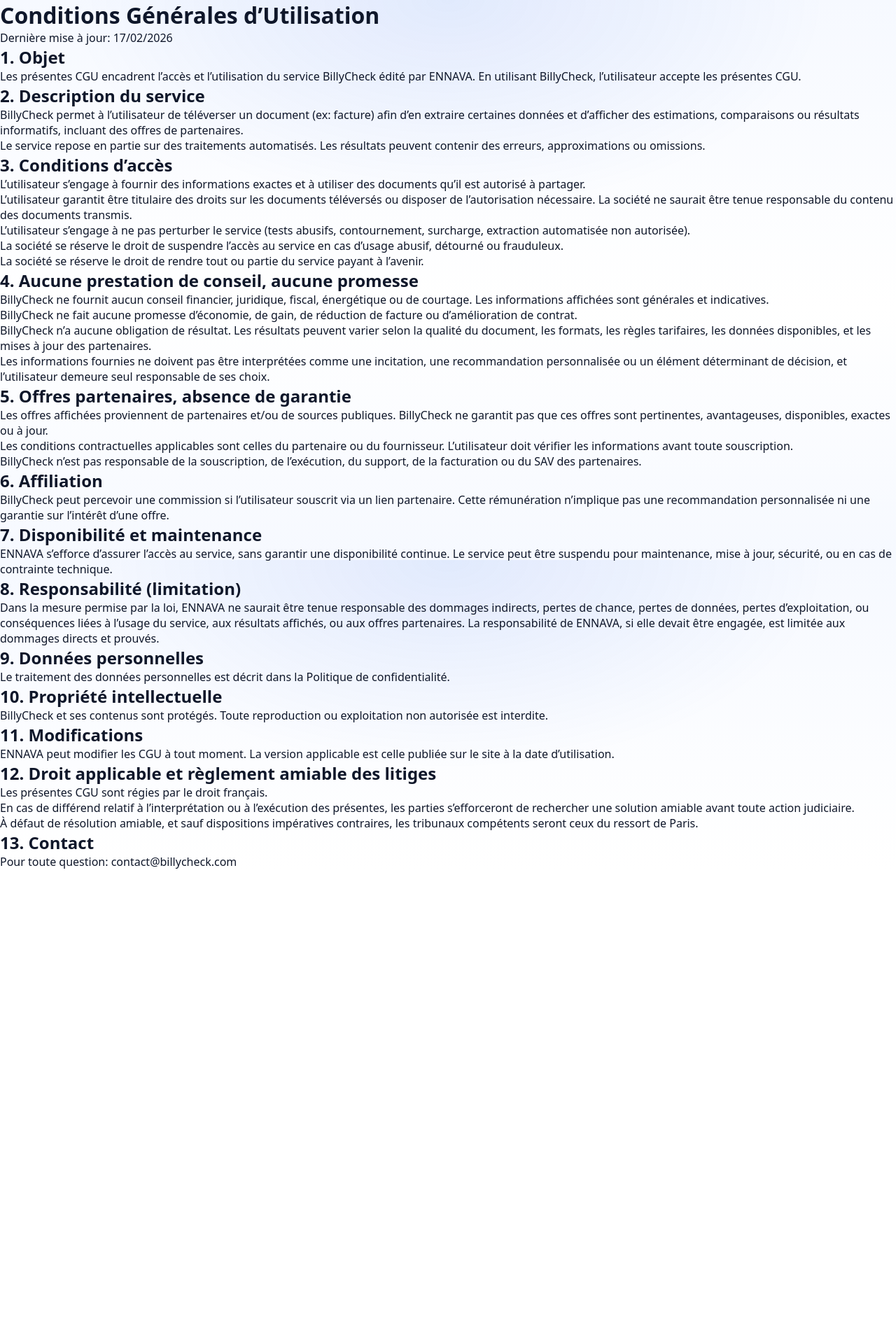
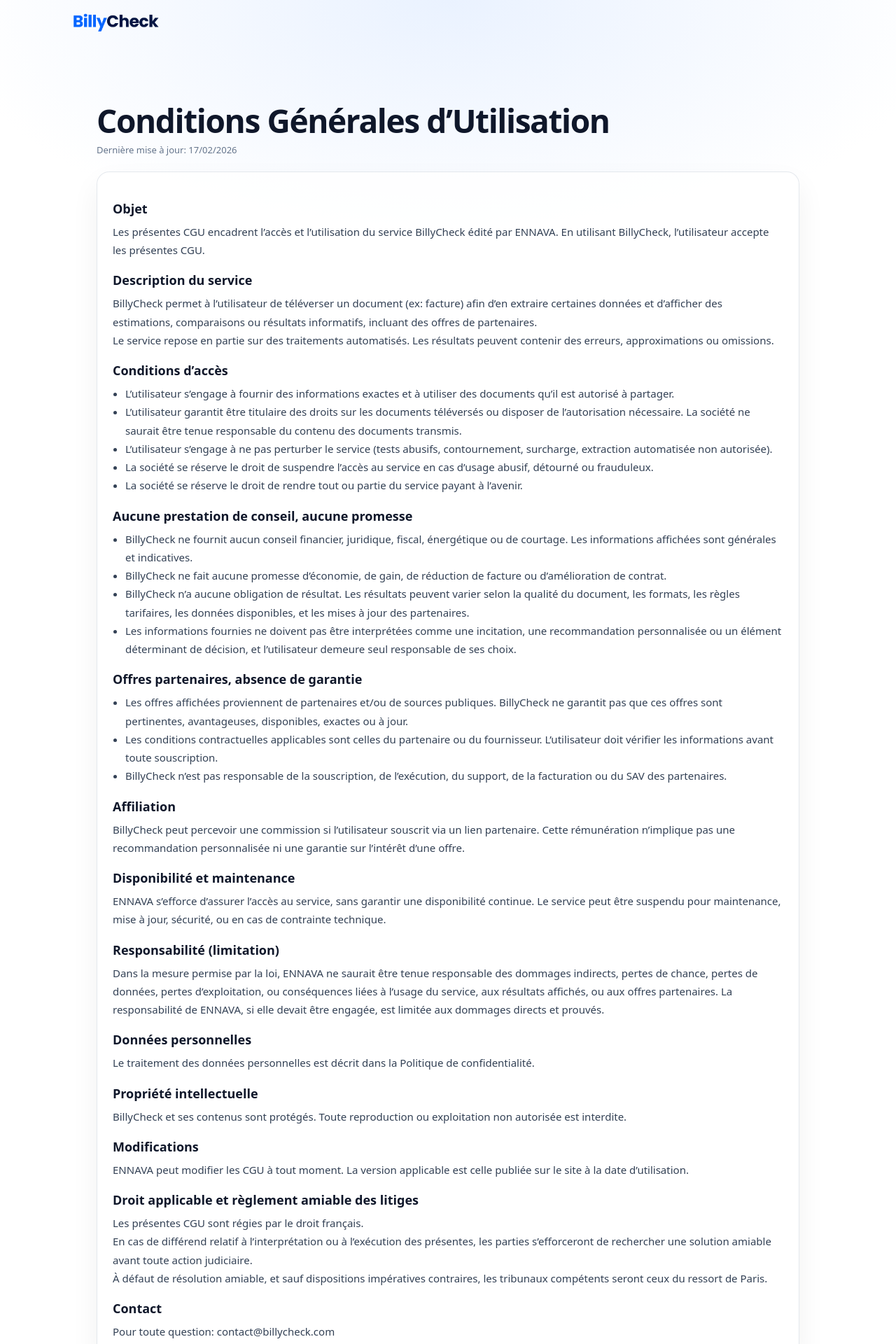
Before and after one commit to jeremieoyabun/billycheck-comingsoon, a Next.js app: page /cgu in a window 1280 px wide. Shown: the top 1920 px of the page at 70% size. Before the commit the page ends 1242 px from the top, so only its background shows below. Built offline with nearby package versions, Linux system fonts and the light colour scheme.

Commit message:
Update legal pages (CGU + privacy)

```diff
--- a/src/app/cgu/page.tsx
+++ b/src/app/cgu/page.tsx
@@ -1,3 +1,4 @@
+import LegalPage from "../components/LegalPage";
 import Link from "next/link";
 
 export const metadata = {
@@ -15,30 +16,30 @@
   const CONTACT_EMAIL = "contact@billycheck.com";
 
   return (
-    <main className="mx-auto max-w-3xl px-6 py-12">
-      <h1 className="text-3xl font-extrabold tracking-tight text-slate-900">
-        Conditions Générales d’Utilisation
-      </h1>
-      <p className="mt-2 text-sm text-slate-600">Dernière mise à jour: 17/02/2026</p>
-
-      <H>1. Objet</H>
-      <p className="mt-3 text-sm leading-6 text-slate-700">
+    <LegalPage title="Conditions Générales d’Utilisation" updatedAt="17/02/2026">
+      <section className="space-y-5">
+        <h2 className="text-xl font-bold text-slate-900">Objet</h2>
+        <p className="text-sm leading-6 text-slate-700">
           Les présentes CGU encadrent l’accès et l’utilisation du service {SERVICE} édité par {COMPANY}.
           En utilisant {SERVICE}, l’utilisateur accepte les présentes CGU.
         </p>
+      </section>
 
-      <H>2. Description du service</H>
-      <p className="mt-3 text-sm leading-6 text-slate-700">
+      <section className="space-y-5">
+        <h2 className="text-xl font-bold text-slate-900">Description du service</h2>
+        <p className="text-sm leading-6 text-slate-700">
           {SERVICE} permet à l’utilisateur de téléverser un document (ex: facture) afin d’en extraire certaines données
           et d’afficher des estimations, comparaisons ou résultats informatifs, incluant des offres de partenaires.
         </p>
-      <p className="mt-3 text-sm leading-6 text-slate-700">
+        <p className="text-sm leading-6 text-slate-700">
           Le service repose en partie sur des traitements automatisés. Les résultats peuvent contenir des erreurs,
           approximations ou omissions.
         </p>
+      </section>
 
-      <H>3. Conditions d’accès</H>
-      <ul className="mt-3 list-disc pl-5 text-sm leading-6 text-slate-700 space-y-2">
+      <section className="space-y-5">
+        <h2 className="text-xl font-bold text-slate-900">Conditions d’accès</h2>
+        <ul className="list-disc pl-5 text-sm leading-6 text-slate-700 space-y-2">
           <li>
             L’utilisateur s’engage à fournir des informations exactes et à utiliser des documents qu’il est autorisé à partager.
           </li>
@@ -56,9 +57,11 @@
             La société se réserve le droit de rendre tout ou partie du service payant à l’avenir.
           </li>
         </ul>
+      </section>
 
-      <H>4. Aucune prestation de conseil, aucune promesse</H>
-      <ul className="mt-3 list-disc pl-5 text-sm leading-6 text-slate-700 space-y-2">
+      <section className="space-y-5">
+        <h2 className="text-xl font-bold text-slate-900">Aucune prestation de conseil, aucune promesse</h2>
+        <ul className="list-disc pl-5 text-sm leading-6 text-slate-700 space-y-2">
           <li>
             {SERVICE} ne fournit aucun conseil financier, juridique, fiscal, énergétique ou de courtage. Les informations affichées
             sont générales et indicatives.
@@ -75,9 +78,11 @@
             ou un élément déterminant de décision, et l’utilisateur demeure seul responsable de ses choix.
           </li>
         </ul>
+      </section>
 
-      <H>5. Offres partenaires, absence de garantie</H>
-      <ul className="mt-3 list-disc pl-5 text-sm leading-6 text-slate-700 space-y-2">
+      <section className="space-y-5">
+        <h2 className="text-xl font-bold text-slate-900">Offres partenaires, absence de garantie</h2>
+        <ul className="list-disc pl-5 text-sm leading-6 text-slate-700 space-y-2">
           <li>
             Les offres affichées proviennent de partenaires et/ou de sources publiques. {SERVICE} ne garantit pas que ces offres
             sont pertinentes, avantageuses, disponibles, exactes ou à jour.
@@ -90,65 +95,82 @@
             {SERVICE} n’est pas responsable de la souscription, de l’exécution, du support, de la facturation ou du SAV des partenaires.
           </li>
         </ul>
+      </section>
 
-      <H>6. Affiliation</H>
-      <p className="mt-3 text-sm leading-6 text-slate-700">
+      <section className="space-y-5">
+        <h2 className="text-xl font-bold text-slate-900">Affiliation</h2>
+        <p className="text-sm leading-6 text-slate-700">
           {SERVICE} peut percevoir une commission si l’utilisateur souscrit via un lien partenaire. Cette rémunération n’implique
           pas une recommandation personnalisée ni une garantie sur l’intérêt d’une offre.
         </p>
+      </section>
 
-      <H>7. Disponibilité et maintenance</H>
-      <p className="mt-3 text-sm leading-6 text-slate-700">
+      <section className="space-y-5">
+        <h2 className="text-xl font-bold text-slate-900">Disponibilité et maintenance</h2>
+        <p className="text-sm leading-6 text-slate-700">
           {COMPANY} s’efforce d’assurer l’accès au service, sans garantir une disponibilité continue. Le service peut être suspendu
           pour maintenance, mise à jour, sécurité, ou en cas de contrainte technique.
         </p>
+      </section>
 
-      <H>8. Responsabilité (limitation)</H>
-      <p className="mt-3 text-sm leading-6 text-slate-700">
+      <section className="space-y-5">
+        <h2 className="text-xl font-bold text-slate-900">Responsabilité (limitation)</h2>
+        <p className="text-sm leading-6 text-slate-700">
           Dans la mesure permise par la loi, {COMPANY} ne saurait être tenue responsable des dommages indirects, pertes de chance,
           pertes de données, pertes d’exploitation, ou conséquences liées à l’usage du service, aux résultats affichés,
           ou aux offres partenaires. La responsabilité de {COMPANY}, si elle devait être engagée, est limitée aux dommages directs
           et prouvés.
         </p>
+      </section>
 
-      <H>9. Données personnelles</H>
-      <p className="mt-3 text-sm leading-6 text-slate-700">
+      <section className="space-y-5">
+        <h2 className="text-xl font-bold text-slate-900">Données personnelles</h2>
+        <p className="text-sm leading-6 text-slate-700">
           Le traitement des données personnelles est décrit dans la{" "}
           <Link className="underline" href="/politique-de-confidentialite">
             Politique de confidentialité
           </Link>
           .
         </p>
+      </section>
 
-      <H>10. Propriété intellectuelle</H>
-      <p className="mt-3 text-sm leading-6 text-slate-700">
+      <section className="space-y-5">
+        <h2 className="text-xl font-bold text-slate-900">Propriété intellectuelle</h2>
+        <p className="text-sm leading-6 text-slate-700">
           {SERVICE} et ses contenus sont protégés. Toute reproduction ou exploitation non autorisée est interdite.
         </p>
+      </section>
 
-      <H>11. Modifications</H>
-      <p className="mt-3 text-sm leading-6 text-slate-700">
+      <section className="space-y-5">
+        <h2 className="text-xl font-bold text-slate-900">Modifications</h2>
+        <p className="text-sm leading-6 text-slate-700">
           {COMPANY} peut modifier les CGU à tout moment. La version applicable est celle publiée sur le site à la date d’utilisation.
         </p>
+      </section>
 
-      <H>12. Droit applicable et règlement amiable des litiges</H>
-      <p className="mt-3 text-sm leading-6 text-slate-700">
+      <section className="space-y-5">
+        <h2 className="text-xl font-bold text-slate-900">Droit applicable et règlement amiable des litiges</h2>
+        <p className="text-sm leading-6 text-slate-700">
           Les présentes CGU sont régies par le droit français.
         </p>
-      <p className="mt-3 text-sm leading-6 text-slate-700">
+        <p className="text-sm leading-6 text-slate-700">
           En cas de différend relatif à l’interprétation ou à l’exécution des présentes, les parties s’efforceront de rechercher
           une solution amiable avant toute action judiciaire.
         </p>
-      <p className="mt-3 text-sm leading-6 text-slate-700">
+        <p className="text-sm leading-6 text-slate-700">
           À défaut de résolution amiable, et sauf dispositions impératives contraires, les tribunaux compétents seront ceux du ressort de Paris.
         </p>
+      </section>
 
-      <H>13. Contact</H>
-      <p className="mt-3 text-sm leading-6 text-slate-700">
+      <section className="space-y-5">
+        <h2 className="text-xl font-bold text-slate-900">Contact</h2>
+        <p className="text-sm leading-6 text-slate-700">
           Pour toute question:{" "}
           <a className="underline" href={`mailto:${CONTACT_EMAIL}`}>
             {CONTACT_EMAIL}
           </a>
         </p>
-    </main>
+      </section>
+    </LegalPage>
   );
 }
```
Also changed, not shown: src/app/politique-de-confidentialite/page.tsx (line endings or trailing spaces). Lines whose indentation alone changed are shown as unchanged.
